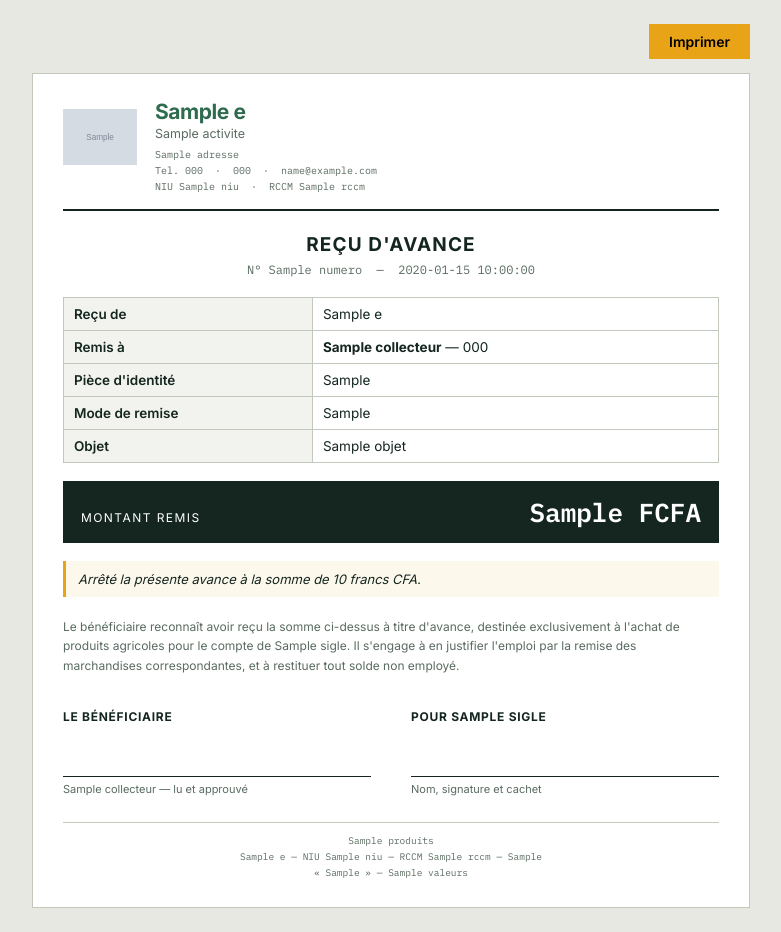
After one commit to diallodml/dml-erp, a FastAPI app: template app/templates/recu_avance.html in a window 1280 px wide. The commit adds this page. Shown: the whole page, without its empty margins (249-1030 px from the left). Run offline with FastAPI, Linux system fonts and the light colour scheme; the template is opened without the code that fills it: most values are stand-ins (such as "Sample title", 1, 10 or a date in 2020); grey boxes marked "Sample" are stand-in pictures; parts of the project's set-up code (start-up, migrations or seed data) failed here and were passed over.

Commit message:
recu d'avance imprimable avec identite legale et logo

```diff
--- /dev/null
+++ b/app/templates/recu_avance.html
@@ -0,0 +1,97 @@
+<!DOCTYPE html>
+<html lang="fr">
+<head>
+<meta charset="utf-8">
+<title>Reçu d'avance {{ a.numero }}</title>
+<link href="https://fonts.googleapis.com/css2?family=IBM+Plex+Mono:wght@400;600&family=Inter:wght@400;600;700&display=swap" rel="stylesheet">
+<style>
+  @page { size: A4; margin: 18mm; }
+  *{box-sizing:border-box}
+  body{font-family:"Inter",sans-serif;color:#14261F;margin:0;padding:24px;background:#E6E8E1}
+  .feuille{max-width:190mm;margin:0 auto;background:#fff;padding:26px 30px;border:1px solid #C3C8BC}
+  .entete{display:flex;gap:18px;align-items:flex-start;border-bottom:2px solid #14261F;padding-bottom:14px}
+  .entete img{width:74px;height:74px;object-fit:contain}
+  .entete .raison{font-size:21px;line-height:1.15;font-weight:700;letter-spacing:-.02em;color:#2F6B4F}
+  .entete .activite{font-size:12.5px;color:#5A6B60;margin-top:2px}
+  .entete .legal{font-family:"IBM Plex Mono",monospace;font-size:10px;color:#5A6B60;line-height:1.6;margin-top:6px}
+  .titre{text-align:center;margin:22px 0 6px;font-size:19px;font-weight:700;text-transform:uppercase;letter-spacing:.06em}
+  .piece{text-align:center;font-family:"IBM Plex Mono",monospace;font-size:12px;color:#5A6B60;margin-bottom:20px}
+  table{width:100%;border-collapse:collapse;font-size:13.5px;margin-bottom:18px}
+  th{text-align:left;padding:8px 10px;background:#F2F3EE;width:38%;font-weight:600;border:1px solid #C3C8BC}
+  td{padding:8px 10px;border:1px solid #C3C8BC}
+  .montant{background:#14261F;color:#fff;padding:14px 18px;margin:18px 0;display:flex;justify-content:space-between;align-items:baseline}
+  .montant span{font-size:12px;letter-spacing:.12em;text-transform:uppercase}
+  .montant b{font-family:"IBM Plex Mono",monospace;font-size:26px}
+  .lettres{font-size:13px;font-style:italic;margin-bottom:20px;padding:10px 12px;border-left:3px solid #E8A317;background:#FDF8EC}
+  .mention{font-size:12px;color:#5A6B60;margin-bottom:26px;line-height:1.6}
+  .signatures{display:flex;gap:40px;margin-top:34px}
+  .sign{flex:1}
+  .sign b{display:block;font-size:12px;text-transform:uppercase;letter-spacing:.06em;margin-bottom:52px}
+  .sign .trait{border-top:1px solid #14261F;padding-top:5px;font-size:11px;color:#5A6B60}
+  .pied{margin-top:26px;padding-top:10px;border-top:1px solid #C3C8BC;font-family:"IBM Plex Mono",monospace;font-size:9.5px;color:#5A6B60;text-align:center;line-height:1.7}
+  .imprimer{max-width:190mm;margin:0 auto 14px;text-align:right}
+  .imprimer button{background:#E8A317;border:none;padding:9px 20px;font-family:inherit;font-size:14px;font-weight:600;cursor:pointer}
+  @media print{ body{background:#fff;padding:0} .feuille{border:none;padding:0} .imprimer{display:none} }
+</style>
+</head>
+<body>
+<div class="imprimer"><button onclick="window.print()">Imprimer</button></div>
+
+<div class="feuille">
+  <div class="entete">
+    <img src="{{ logo }}" alt="" onerror="this.style.display='none'">
+    <div>
+      <div class="raison">{{ e.denomination }}</div>
+      <div class="activite">{{ e.activite }}</div>
+      <div class="legal">
+        {{ e.adresse }}<br>
+        Tel. {{ e.telephone }} &nbsp;·&nbsp; {{ e.telephone_2 }} &nbsp;·&nbsp; {{ e.email }}<br>
+        NIU {{ e.niu }} &nbsp;·&nbsp; RCCM {{ e.rccm }}
+      </div>
+    </div>
+  </div>
+
+  <div class="titre">Reçu d'avance</div>
+  <div class="piece">N° {{ a.numero }} &nbsp;—&nbsp; {{ a.date_remise }}</div>
+
+  <table>
+    <tr><th>Reçu de</th><td>{{ e.denomination }}</td></tr>
+    <tr><th>Remis à</th><td><strong>{{ collecteur.nom }}</strong>{% if collecteur.telephone %} — {{ collecteur.telephone }}{% endif %}</td></tr>
+    {% if collecteur.piece_identite %}<tr><th>Pièce d'identité</th><td>{{ collecteur.piece_identite }}</td></tr>{% endif %}
+    <tr><th>Mode de remise</th><td>{{ a.mode_remise }}</td></tr>
+    <tr><th>Objet</th><td>{{ a.objet or "Avance pour achat de produits agricoles" }}</td></tr>
+  </table>
+
+  <div class="montant">
+    <span>Montant remis</span>
+    <b>{{ montant_formate }} FCFA</b>
+  </div>
+
+  <div class="lettres">Arrêté la présente avance à la somme de {{ montant_lettres }} francs CFA.</div>
+
+  <div class="mention">
+    Le bénéficiaire reconnaît avoir reçu la somme ci-dessus à titre d'avance, destinée
+    exclusivement à l'achat de produits agricoles pour le compte de {{ e.sigle }}.
+    Il s'engage à en justifier l'emploi par la remise des marchandises correspondantes,
+    et à restituer tout solde non employé.
+  </div>
+
+  <div class="signatures">
+    <div class="sign">
+      <b>Le bénéficiaire</b>
+      <div class="trait">{{ collecteur.nom }} — lu et approuvé</div>
+    </div>
+    <div class="sign">
+      <b>Pour {{ e.sigle }}</b>
+      <div class="trait">Nom, signature et cachet</div>
+    </div>
+  </div>
+
+  <div class="pied">
+    {{ e.produits }}<br>
+    {{ e.denomination }} — NIU {{ e.niu }} — RCCM {{ e.rccm }} — {{ e.centre_impots }}<br>
+    « {{ e.devise_slogan }} » — {{ e.valeurs }}
+  </div>
+</div>
+</body>
+</html>
```
Also changed, not shown: app/api/v1/collecte.py (+91 -1 lines), app/core/entreprise.py (added, +18 -0 lines), app/templates/saisie.html (+18 -0 lines), app/static/logo.jpeg (added), 1 other file.
